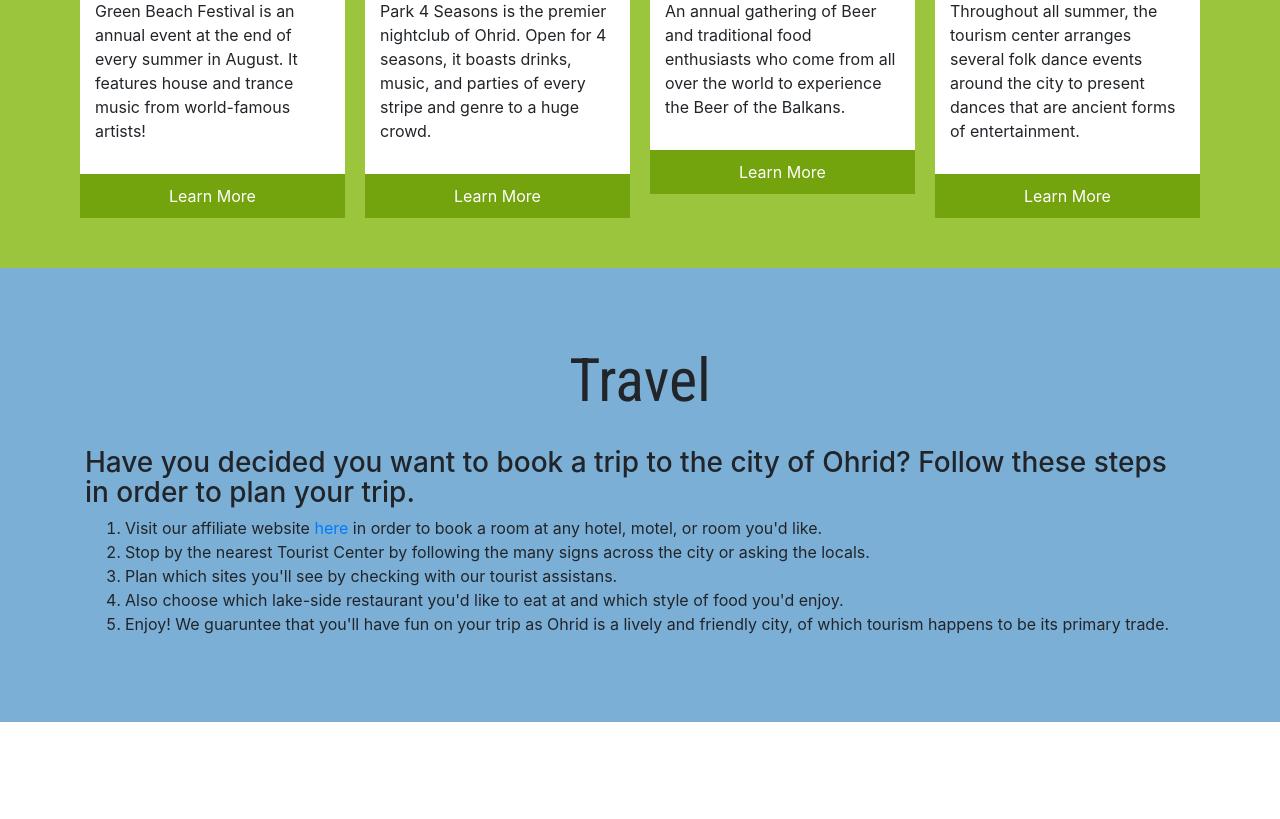
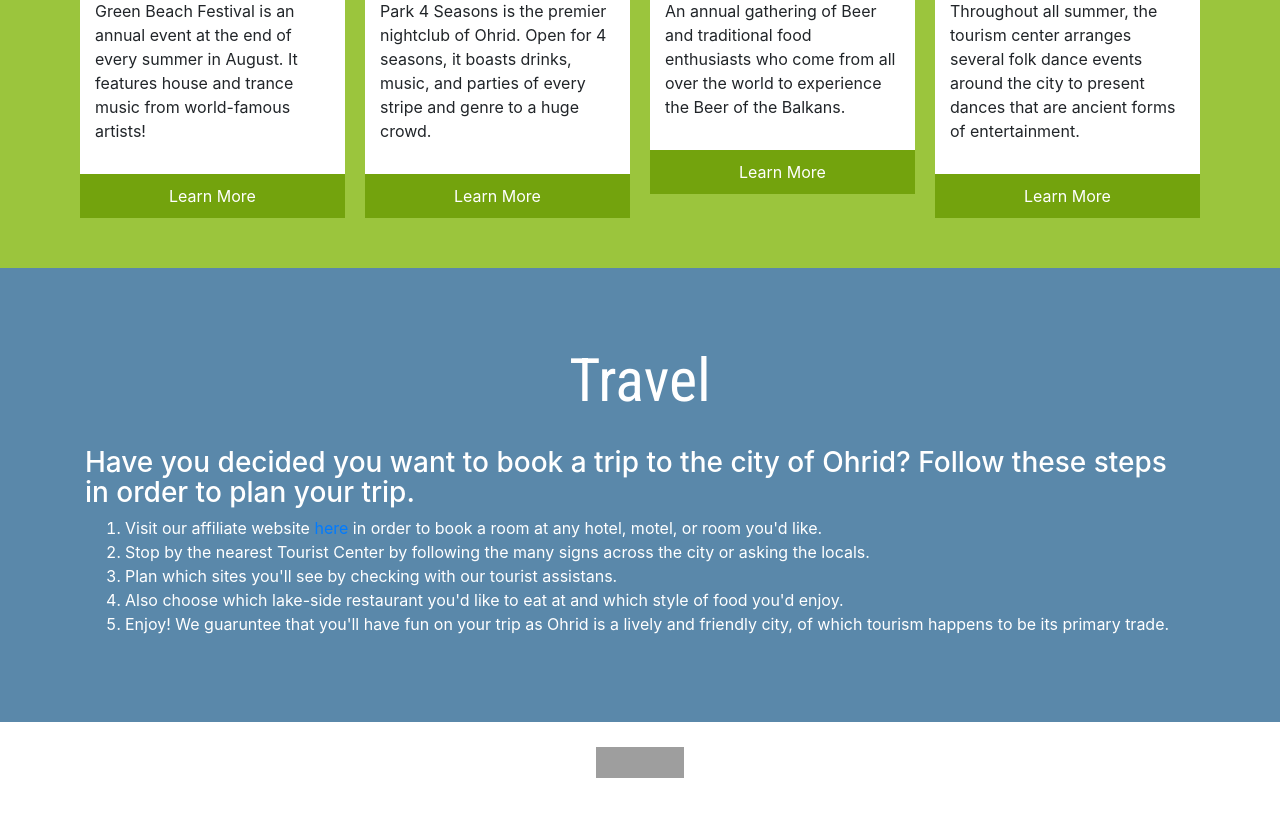
Before and after one commit to es245/IT202-hw1, a PHP site: page /index.html in a window 1280 px wide. Shown: the part 3883-4702 px from the top of the page. Before the commit the page ends 4605 px from the top, so only its background shows below. Run offline with PHP 8.4, Linux system fonts and the light colour scheme; some libraries are stand-ins or nearby versions; grey boxes are pictures that could not be loaded.

Commit message:
Add xml validator

```diff
--- a/css/main.css
+++ b/css/main.css
@@ -83,7 +83,7 @@ html, body{
 }
 
 .blue{
-    background: #7CAFD6;
+    background: #5A88AA;
 }
 /* end button colors*/
 
@@ -177,4 +177,9 @@ html, body{
 
 #contact{
     padding-bottom: 70px;
+    color: #fff;
 }
+
+footer{
+    padding: 25px 0;
+}
--- a/index.html
+++ b/index.html
@@ -168,6 +168,14 @@
         </div>
     </section>
 
+    <footer>
+        <p class="text-center">
+            <a href="http://validator.w3.org/check/referer"><img
+            src="http://www.w3.org/Icons/valid-xhtml10"
+            alt="Valid XHTML 1.0!" height="31" width="88" /></a>
+        </p>
+    </footer>
+
     <script src="https://code.jquery.com/jquery-3.2.1.slim.min.js" integrity="sha384-KJ3o2DKtIkvYIK3UENzmM7KCkRr/rE9/Qpg6aAZGJwFDMVNA/GpGFF93hXpG5KkN" crossorigin="anonymous"></script>
     <script src="https://cdnjs.cloudflare.com/ajax/libs/popper.js/1.11.0/umd/popper.min.js" integrity="sha384-b/U6ypiBEHpOf/4+1nzFpr53nxSS+GLCkfwBdFNTxtclqqenISfwAzpKaMNFNmj4" crossorigin="anonymous"></script>
     <script src="https://maxcdn.bootstrapcdn.com/bootstrap/4.0.0-beta/js/bootstrap.min.js" integrity="sha384-h0AbiXch4ZDo7tp9hKZ4TsHbi047NrKGLO3SEJAg45jXxnGIfYzk4Si90RDIqNm1" crossorigin="anonymous"></script>
```
